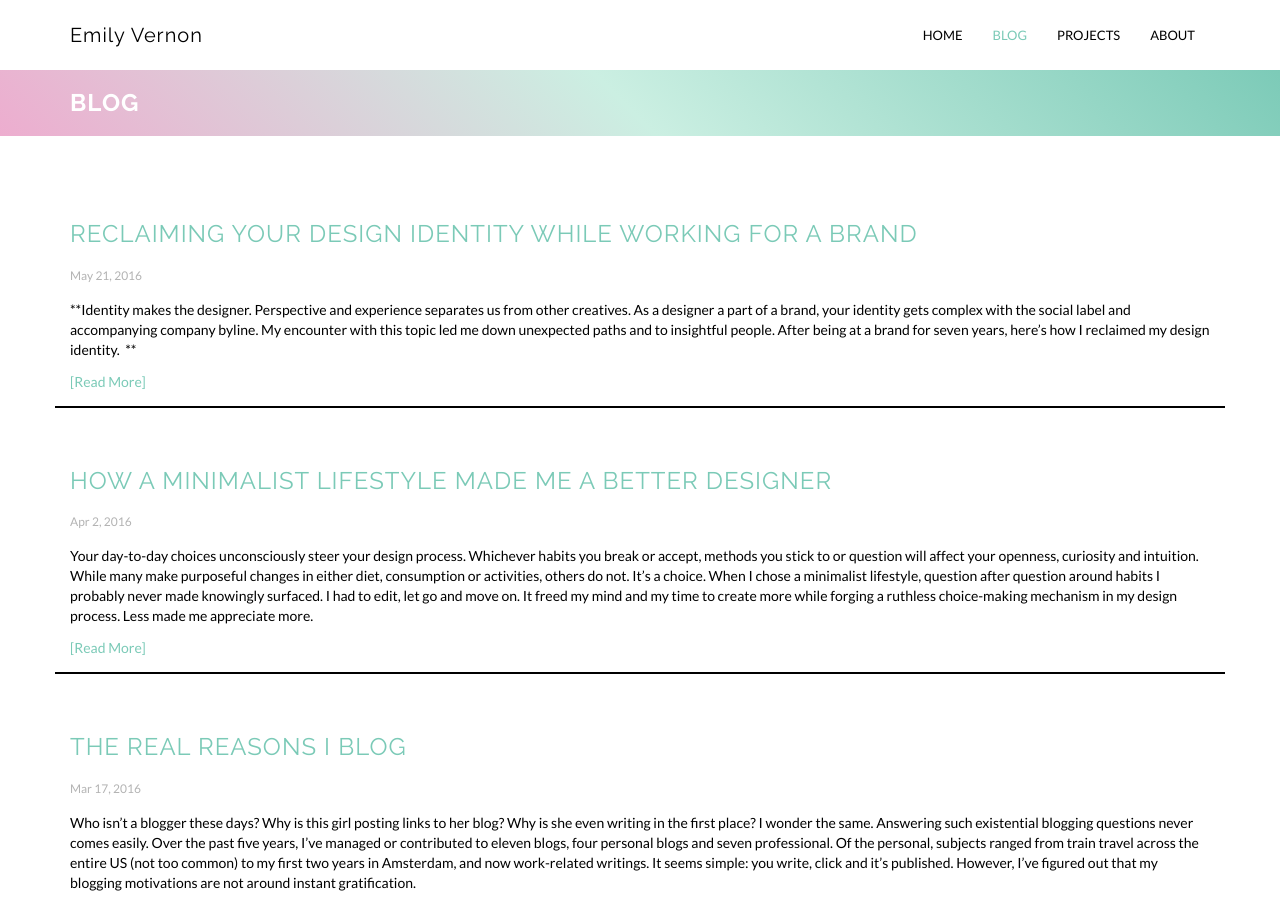
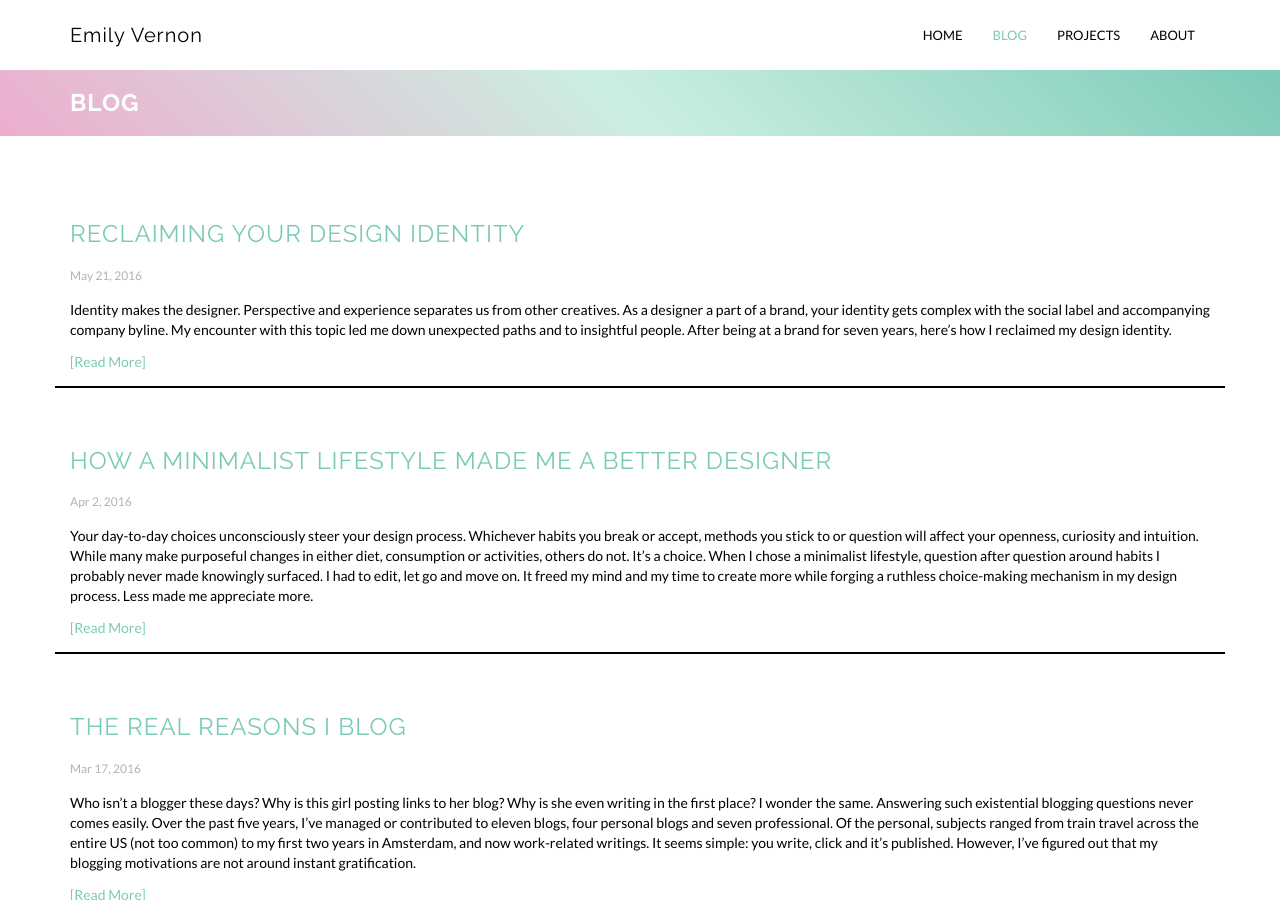
Before and after one commit to emilygv/emilyvernon.com, a Jekyll site: the page built from blog.html, in a window 1280 px wide and 900 px high. Built offline with Jekyll 4.4.1, drawn with Linux system fonts in a browser that asks for light colours; nearby versions of some CDN libraries.

Commit message:
Update 2016-05-21-reclaiming-your-design-identity.md

```diff
--- a/_posts/2016-05-21-reclaiming-your-design-identity.md
+++ b/_posts/2016-05-21-reclaiming-your-design-identity.md
@@ -1,11 +1,10 @@
 ---
 published: true
-title: Reclaiming Your Design Identity While Working for a Brand
+title: Reclaiming Your Design Identity
 img: "http://farm2.staticflickr.com/1555/26394307165_0348a32305_b.jpg"
 ---
 
-**Identity makes the designer. Perspective and experience separates us from other creatives. As a designer a part of a brand, your identity gets complex with the social label and accompanying company byline. My encounter with this topic led me down unexpected paths and to insightful people. After being at a brand for seven years, here’s how I reclaimed my design identity.
-**
+**Identity makes the designer. Perspective and experience separates us from other creatives. As a designer a part of a brand, your identity gets complex with the social label and accompanying company byline. My encounter with this topic led me down unexpected paths and to insightful people. After being at a brand for seven years, here’s how I reclaimed my design identity.**
 
 We’ve all been in a design review, either in school or the real world, where we could identify the designer by his/her work. That’s design identity. Like your own everyday identity, it gets celebrated, knock around, second-guessed or cherished depending on where you are. Before we get into it, first take a sigh of relief: it’s impossible for your design identify to stall completely. There are just times it slows down or shoots to new directions. The slow times shouldn’t scary you, and must be considered as training grounds to reach your next desired destination.
 
```
